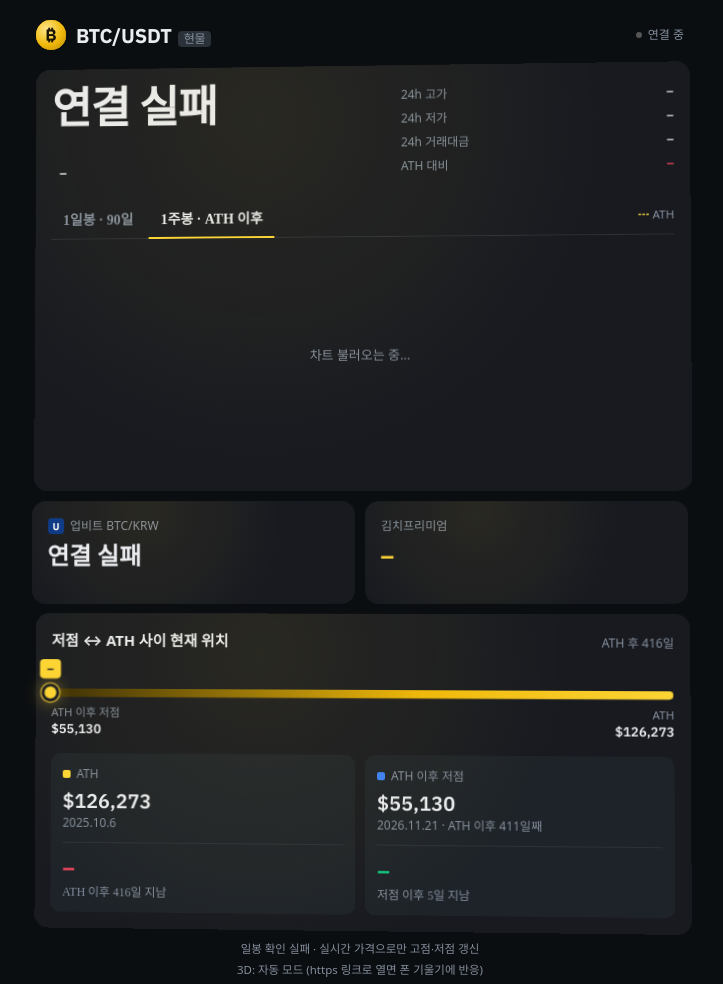
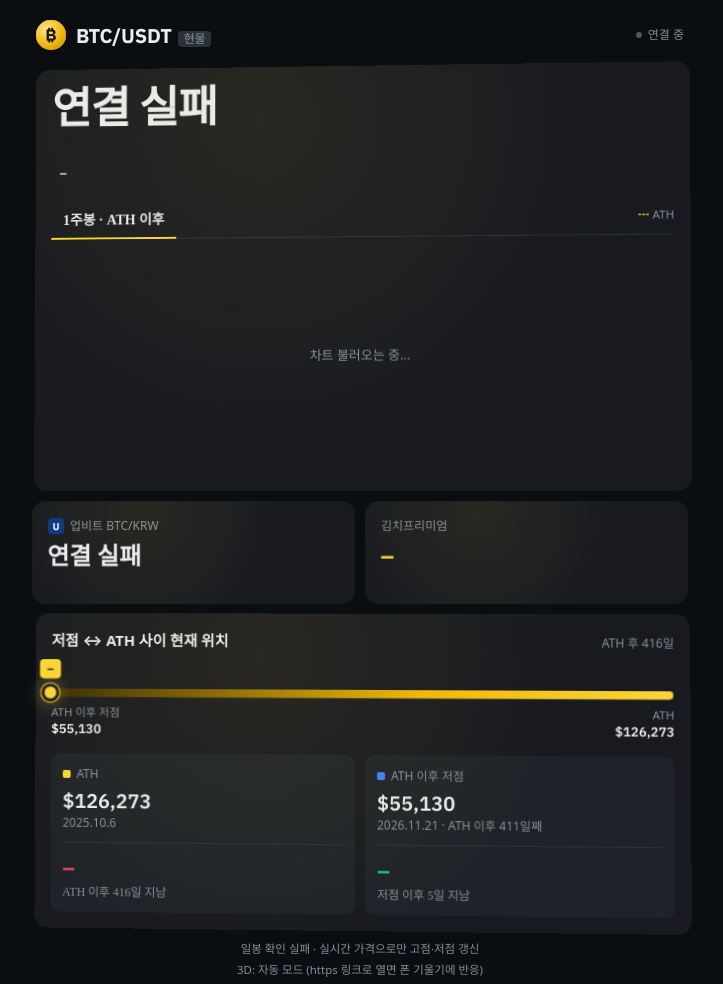
Before and after one commit to kimnam88-art/btc, a plain HTML site: page index.html in a window 1280 px wide. Shown: the whole page, without its empty margins (280-1003 px from the left). Drawn offline with Linux system fonts and the light colour scheme; no server answers; a web font is replaced by a local one.

Commit message:
24시간 통계 영역과 1일봉 탭 삭제
Co-Authored-By: Claude Opus 5.5 <noreply@anthropic.com>
Claude-Session: https://claude.ai/code/session_01HhwLiVXE14zwJQbs5STKS5

```diff
--- a/index.html
+++ b/index.html
@@ -35,7 +35,7 @@ body{margin:0;background:var(--bg);color:var(--ink);font:15px/1.5 Pretendard,sys
 .lift{transform:translateZ(24px)}
 
 /* 가격 헤더 */
-.head{display:grid;grid-template-columns:minmax(0,1.25fr) minmax(0,1fr);gap:14px;align-items:center}
+.head{display:block}
 .price{font:600 clamp(32px,9vw,44px)/1.05 "IBM Plex Sans",Pretendard,system-ui,sans-serif;letter-spacing:-.02em;transition:color .2s}
 .fiat{font-size:13px;color:var(--mute);margin-top:4px}
 .chgp{display:inline-block;margin-top:8px;font:600 13px "IBM Plex Sans",Pretendard,system-ui,sans-serif;padding:3px 8px;border-radius:6px}
@@ -99,15 +99,8 @@ body{margin:0;background:var(--bg);color:var(--ink);font:15px/1.5 Pretendard,sys
         <div class="fiat n" id="fiat">&nbsp;</div>
         <span class="chgp n" id="bnc">–</span>
       </div>
-      <div class="s24">
-        <div><span>24h 고가</span><span class="n" id="hi">–</span></div>
-        <div><span>24h 저가</span><span class="n" id="lo">–</span></div>
-        <div><span>24h 거래대금</span><span class="n" id="vol">–</span></div>
-        <div><span>ATH 대비</span><span class="n r" id="dd0">–</span></div>
-      </div>
     </div>
     <div class="tabs" role="tablist">
-      <button class="tab" data-tf="d" role="tab">1일봉 · 90일</button>
       <button class="tab on" data-tf="w" role="tab">1주봉 · ATH 이후</button>
       <span class="leg"><span class="y">┅</span> ATH</span>
     </div>
@@ -168,9 +161,7 @@ function setBn(x){
   const price=+x.c;bn=price;const el=$('bn');el.textContent=f2(price);
   el.className='price n '+(lastBn&&price<lastBn?'r':'g');lastBn=price;
   const p=+x.P,c=$('bnc');c.textContent=sign(p);c.className='chgp n '+(p>=0?'g':'r');
-  if(x.h)$('hi').textContent=f2(+x.h);if(x.l)$('lo').textContent=f2(+x.l);
-  if(x.q){const q=+x.q;$('vol').textContent=(q>=1e9?(q/1e9).toFixed(2)+'B':(q/1e6).toFixed(1)+'M')}
-  kimp();if(newPrice(price,todayKST()))save();drawAth();
+    kimp();if(newPrice(price,todayKST()))save();drawAth();
   if(K.length){const l=K[K.length-1];l[4]=price;if(price>l[2])l[2]=price;if(price<l[3])l[3]=price;drawChart()}}
 
 function drawAth(){
@@ -181,7 +172,7 @@ function drawAth(){
     $('eLow').textContent=usd(S.low);$('lowD').textContent='저점 이후 '+(t-dayN(S.lowDate))+'일 지남'}
   else{$('lowP').textContent='–';$('lowDt').textContent='새 ATH 이후 기록 대기';$('eLow').textContent='–'}
   if(!bn)return;
-  const dd=sign((bn/S.ath-1)*100);$('dd').firstChild.textContent=dd;$('dd0').textContent=dd;
+  const dd=sign((bn/S.ath-1)*100);$('dd').firstChild.textContent=dd;
   if(S.low!=null){$('fl').firstChild.textContent=sign((bn/S.low-1)*100);
     const pos=Math.max(0,Math.min(1,(bn-S.low)/(S.ath-S.low)))*100;
     $('mark').style.left=pos+'%';$('tip').style.left=Math.max(9,Math.min(91,pos))+'%';$('tip').textContent=usd(bn)}}
```
